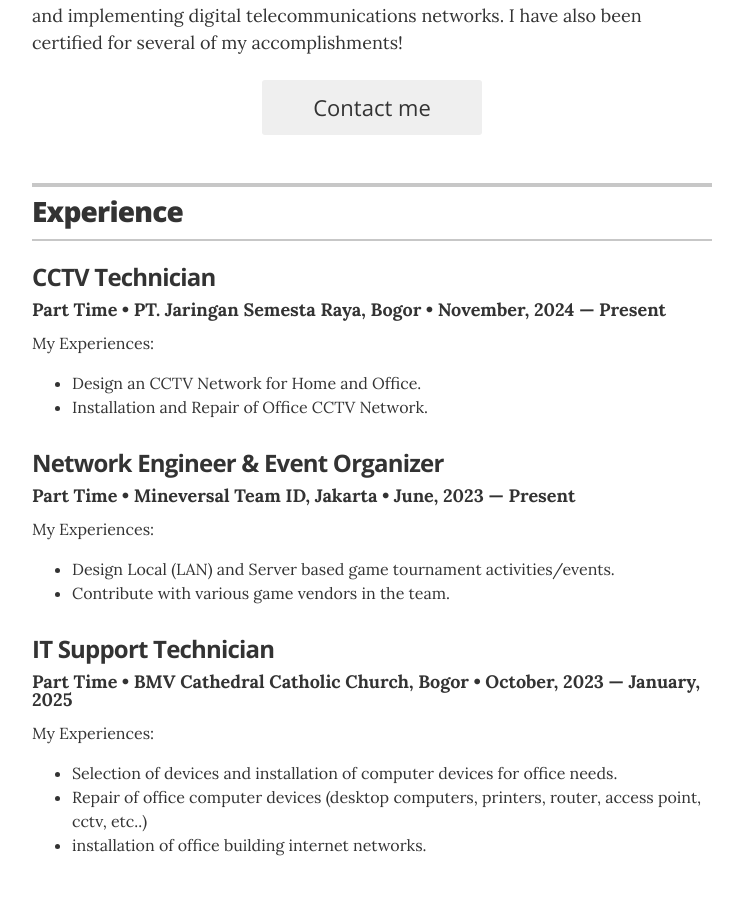
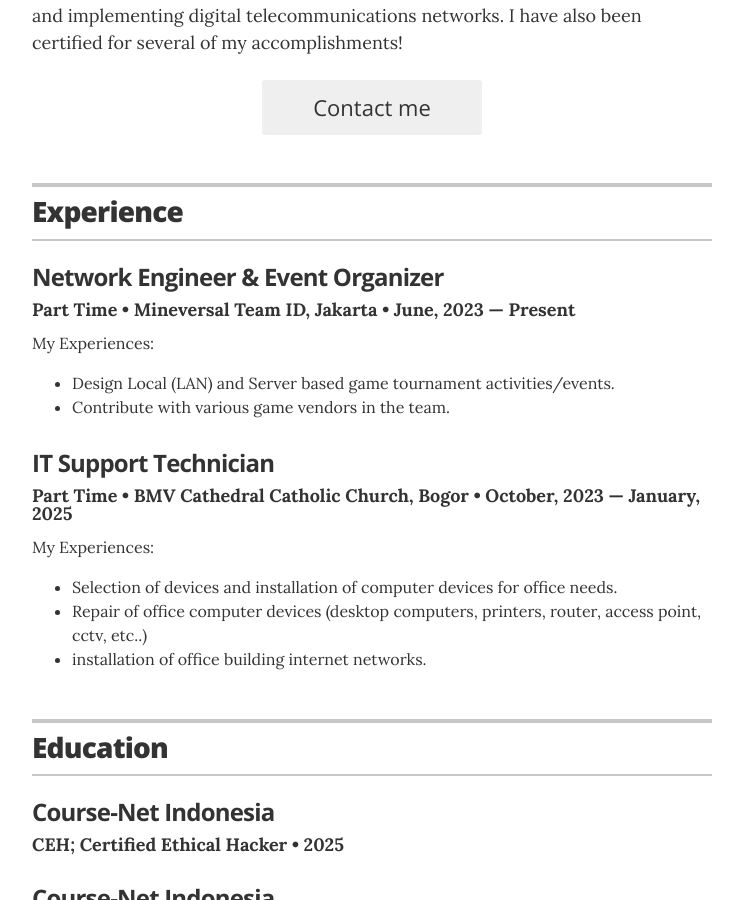
Before and after one commit to VitoKaryadi/jekyll-personalweb, a Jekyll site: the page built from index.html, in a window 1280 px wide and 900 px high, scrolled down 338 px. Shown: the whole window, without its empty margins (268-1011 px from the left). Built offline with Jekyll 4.4.1, drawn with Linux system fonts in a browser that asks for light colours; nearby versions of some CDN libraries; some of the changed text lies outside the part shown.

Commit message:
Update resume.html

```diff
--- a/_layouts/resume.html
+++ b/_layouts/resume.html
@@ -45,16 +45,6 @@
         <header class="section-header">
           <h2>Experience</h2>
         </header>
-        <div class="resume-item">
-          <h3 class="resume-item-title">CCTV Technician</h3>
-          <h4 class="resume-item-details">Part Time &bull; PT. Jaringan Semesta Raya, Bogor &bull; November, 2024 &mdash; Present</h4>
-          <p class="resume-item-copy">My Experiences:</p>
-          <ul class="resume-item-list">
-            <li>Design an CCTV Network for Home and Office.</li>
-            <li>Installation and Repair of Office CCTV Network.</li>
-          </ul>
-
-        </div><!-- end of resume-item -->
 
         <!-- Duplicate these resume-item elements and edit accordingly for each job you want to add here -->
         <div class="resume-item">
```
Also changed, not shown: other parts of _layouts/resume.html (+1 -0 lines).
